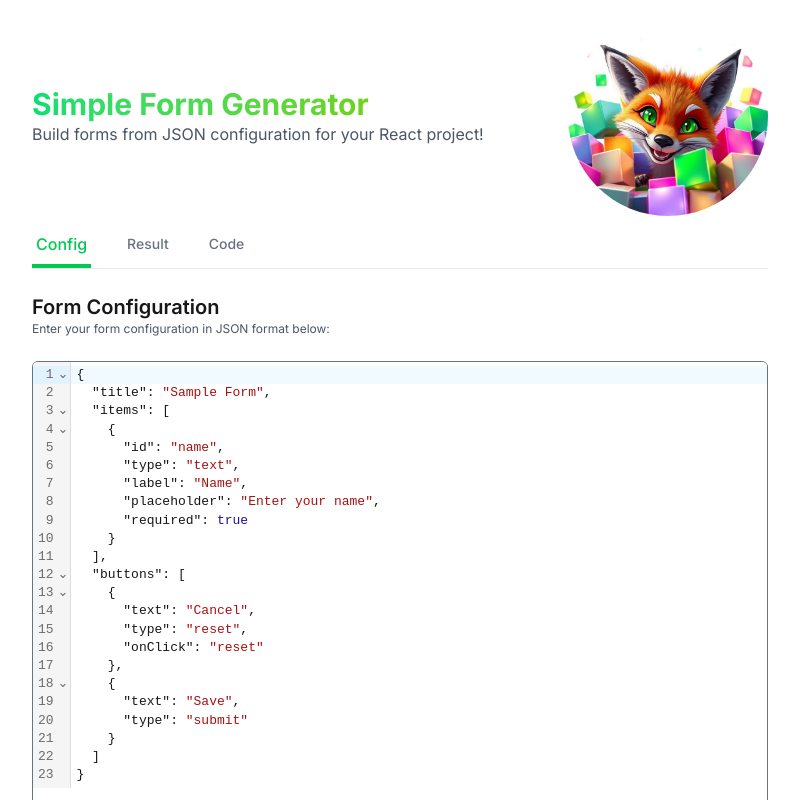
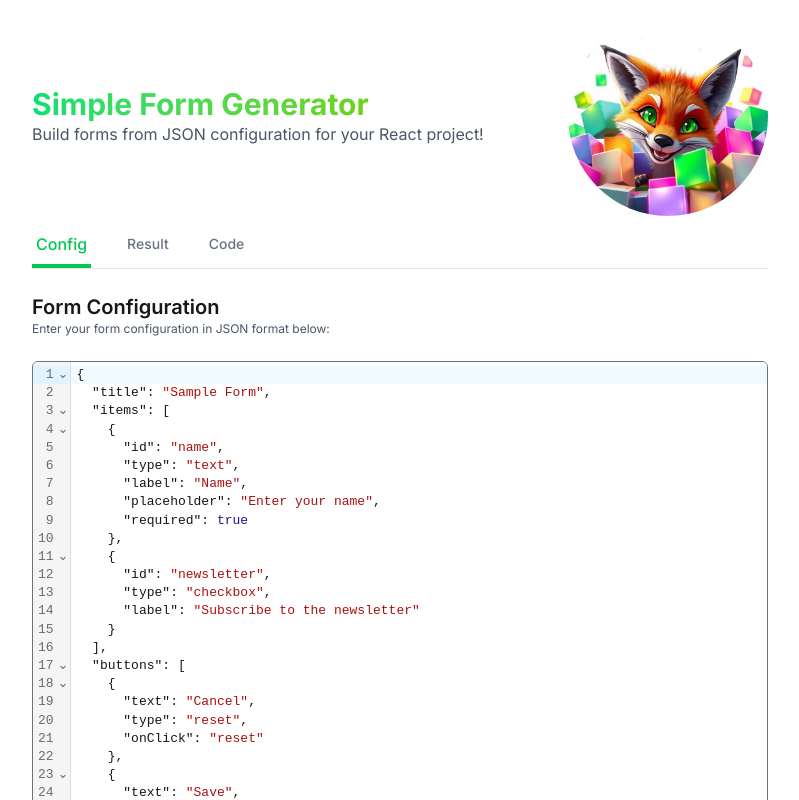
Before and after one commit to hstastna/simple-form-generator, a Next.js app: page / in a window 1280 px wide. Shown: the top 800 px of the page, without its empty margins (240-1039 px from the left). Built offline with nearby package versions, Linux system fonts and the light colour scheme.

Commit message:
chore: add a "newsletter" checkbox to the example JSON config
Update the expected code for the default config in the "generateFormCode.test.ts" file.

```diff
--- a/src/constants.ts
+++ b/src/constants.ts
@@ -13,6 +13,11 @@ export const DEFAULT_FORM_CONFIG = JSON.stringify(
         label: 'Name',
         placeholder: 'Enter your name',
         required: true,
+      },
+      {
+        id: 'newsletter',
+        type: 'checkbox',
+        label: 'Subscribe to the newsletter',
       },
     ],
     buttons: [
```
Also changed, not shown: 1 other file (tests, documents, lock files or other folders).
